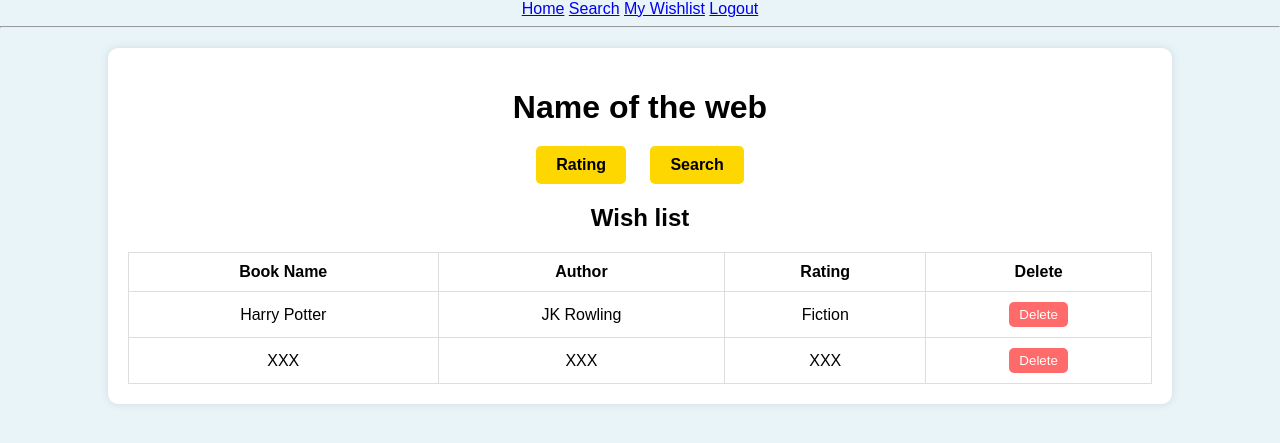
After one commit to DBMS-25-Team18/goodbooks-library-system, a Flask app: page /wishlist in a window 1280 px wide. The commit adds this page. Shown: the top 443 px of the page. Run offline with Flask 3, Linux system fonts and the light colour scheme; the visitor is signed in with stand-in values (Sample User, id 1).

Commit message:
feat(dev): add search, rating, wishlist page and style

```diff
--- a/app/__init__.py
+++ b/app/__init__.py
@@ -12,7 +12,7 @@ def create_app():
     app.secret_key = ENV_SECRET
 
     @app.route("/")
-    def home():
+    def base():
         return render_template("base.html")
 
     @app.route("/login", methods=["GET", "POST"])
@@ -79,4 +79,26 @@ def create_app():
 
         return render_template("register.html")
 
+    @app.route("/wishlist")
+    def wishlist():
+        if 'username' not in session:
+            return redirect("/")
+        return render_template("wishlist.html")
+
+    @app.route("/search")
+    def search():
+        if 'username' not in session:
+            return redirect("/")
+        return render_template("search.html")
+
+    @app.route("/rating")
+    def rating():
+        if 'username' not in session:
+            return redirect("/")
+        return render_template("rating.html")
+
+    @app.errorhandler(404)
+    def not_found(e):
+        return redirect("/")
+
     return app
--- a/app/static/style.css
+++ b/app/static/style.css
@@ -0,0 +1,107 @@
+body {
+    font-family: Arial, sans-serif;
+    background-color: #e8f4f8;
+    margin: 0;
+    padding: 0;
+    text-align: center;
+}
+
+.container {
+    width: 80%;
+    margin: 20px auto;
+    background-color: #ffffff;
+    padding: 20px;
+    border-radius: 10px;
+    box-shadow: 0px 0px 10px rgba(0, 0, 0, 0.1);
+}
+
+h1, h2 {
+    margin-bottom: 20px;
+}
+
+/*rating.css searching.css*/
+form input, form button {
+    display: block;
+    width: 60%;
+    margin: 10px auto;
+    padding: 10px;
+    border: 1px solid #ccc;
+    border-radius: 5px;
+    font-size: 16px;
+}
+
+form button {
+    background-color: #ffd700;
+    color: #000;
+    border: none;
+    font-weight: bold;
+    cursor: pointer;
+}
+
+form button:hover {
+    background-color: #f0c000;
+}
+
+.return-btn {
+    display: inline-block;
+    margin-top: 20px;
+    padding: 10px 20px;
+    background-color: #6bbaff;
+    color: #fff;
+    text-decoration: none;
+    border-radius: 5px;
+    font-size: 16px;
+    font-weight: bold;
+    cursor: pointer;
+}
+
+.return-btn:hover {
+    background-color: #5aa5e5;
+}
+
+/* wishlist.css */
+.button-group {
+    margin-bottom: 20px;
+}
+
+.btn {
+    display: inline-block;
+    margin: 0 10px;
+    padding: 10px 20px;
+    background-color: #ffd700;
+    color: #000;
+    text-decoration: none;
+    border-radius: 5px;
+    font-size: 16px;
+    font-weight: bold;
+    cursor: pointer;
+}
+
+.btn:hover {
+    background-color: #f0c000;
+}
+
+table {
+    width: 100%;
+    border-collapse: collapse;
+    margin-top: 20px;
+}
+
+table th, table td {
+    border: 1px solid #ddd;
+    padding: 10px;
+    text-align: center;
+}
+
+.delete-btn {
+    background-color: #ff6b6b;
+    color: #fff;
+    border: none;
+    padding: 5px 10px;
+    border-radius: 5px;
+    cursor: pointer;
+}
+
+.delete-btn:hover {
+    background-color: #e55a5a;
+}
--- a/app/templates/base.html
+++ b/app/templates/base.html
@@ -8,8 +8,8 @@
     <nav>
         <a href="/">Home</a>
         {% if session.user_id %}
-            <a href="/">Search</a>
-            <a href="/">My Wishlist</a>
+            <a href="/search">Search</a>
+            <a href="/wishlist">My Wishlist</a>
             <a href="/logout">Logout</a>
         {% else %}
             <a href="/login">Login</a>
--- a/app/templates/login.html
+++ b/app/templates/login.html
@@ -1,5 +1,6 @@
 {% extends "base.html" %}
 {% block content %}
+<div class="container">
     <h2>Login</h2>
     <form method="POST" action="/login">
         <label for="username">Username:</label>
@@ -11,4 +12,5 @@
         <button type="submit">Login</button>
     </form>
     <p>Don't have an account? <a href="/register">Register</a></p>
+</div>
 {% endblock %}
--- a/app/templates/register.html
+++ b/app/templates/register.html
@@ -1,5 +1,6 @@
 {% extends "base.html" %}
 {% block content %}
+<div class="container">
     <h2>Register</h2>
     <form method="POST" action="/register">
         <label for="username">Username:</label>
@@ -11,4 +12,5 @@
         <button type="submit">Register</button>
     </form>
     <p>Already have an account? <a href="/login">Back to Login</a></p>
+</div>
 {% endblock %}
--- a/app/templates/welcome.html
+++ b/app/templates/welcome.html
@@ -1,6 +1,6 @@
 {% extends "base.html" %}
 {% block content %}
-<div>
+<div class="container">
     <h2>Welcome, {{ session['username'] }}!</h2>
     <p>We're glad to have you back!</p>
     <form method="GET" action="/logout">
--- /dev/null
+++ b/app/templates/wishlist.html
@@ -0,0 +1,35 @@
+{% extends "base.html" %}
+{% block content %}
+<div class="container">
+    <h1>Name of the web</h1>
+    <div class="button-group">
+        <a href="/rating" class="btn">Rating</a>
+        <a href="/search" class="btn">Search</a>
+    </div>
+    <h2>Wish list</h2>
+    <table>
+        <thead>
+            <tr>
+                <th>Book Name</th>
+                <th>Author</th>
+                <th>Rating</th>
+                <th>Delete</th>
+            </tr>
+        </thead>
+        <tbody>
+            <tr>
+                <td>Harry Potter</td>
+                <td>JK Rowling</td>
+                <td>Fiction</td>
+                <td><button class="delete-btn">Delete</button></td>
+            </tr>
+            <tr>
+                <td>XXX</td>
+                <td>XXX</td>
+                <td>XXX</td>
+                <td><button class="delete-btn">Delete</button></td>
+            </tr>
+        </tbody>
+    </table>
+</div>
+{% endblock %}
```
Also changed, not shown: app/templates/rating.html (added, +14 -0 lines), app/templates/search.html (added, +14 -0 lines). Lines whose indentation alone changed are shown as unchanged.
